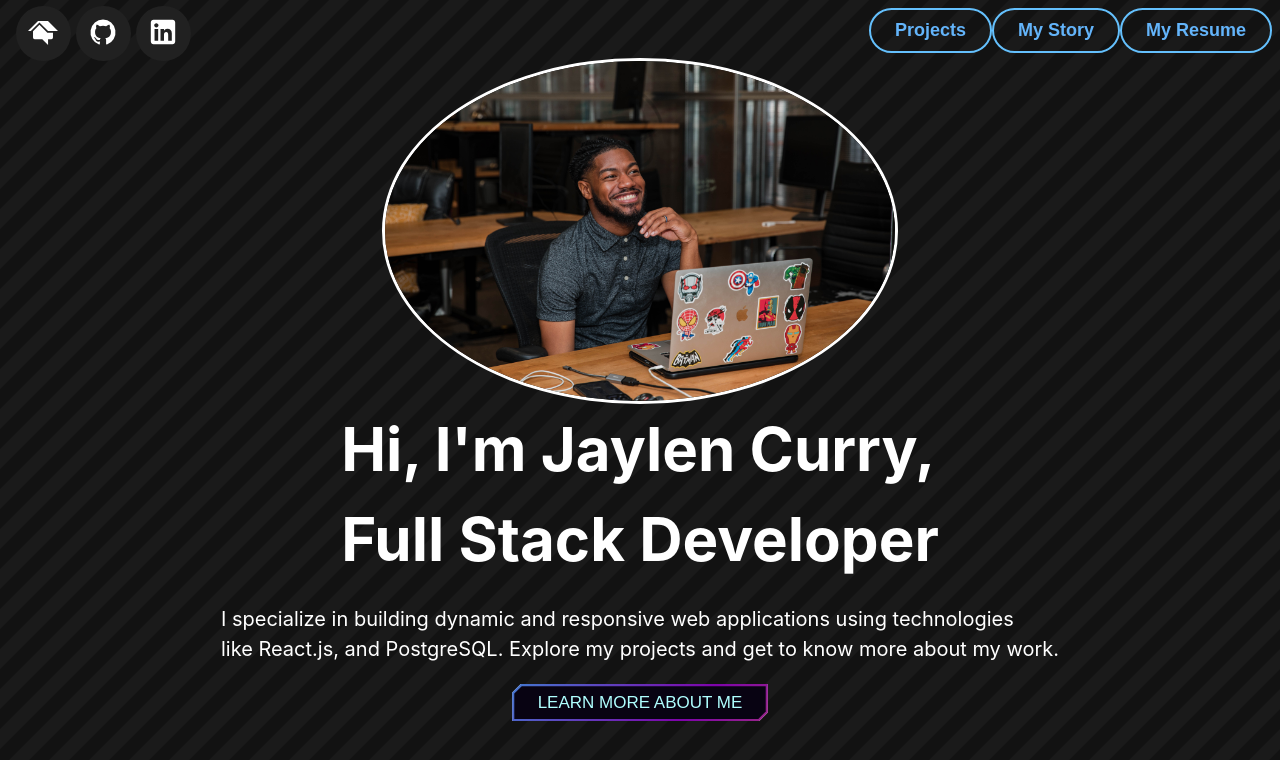
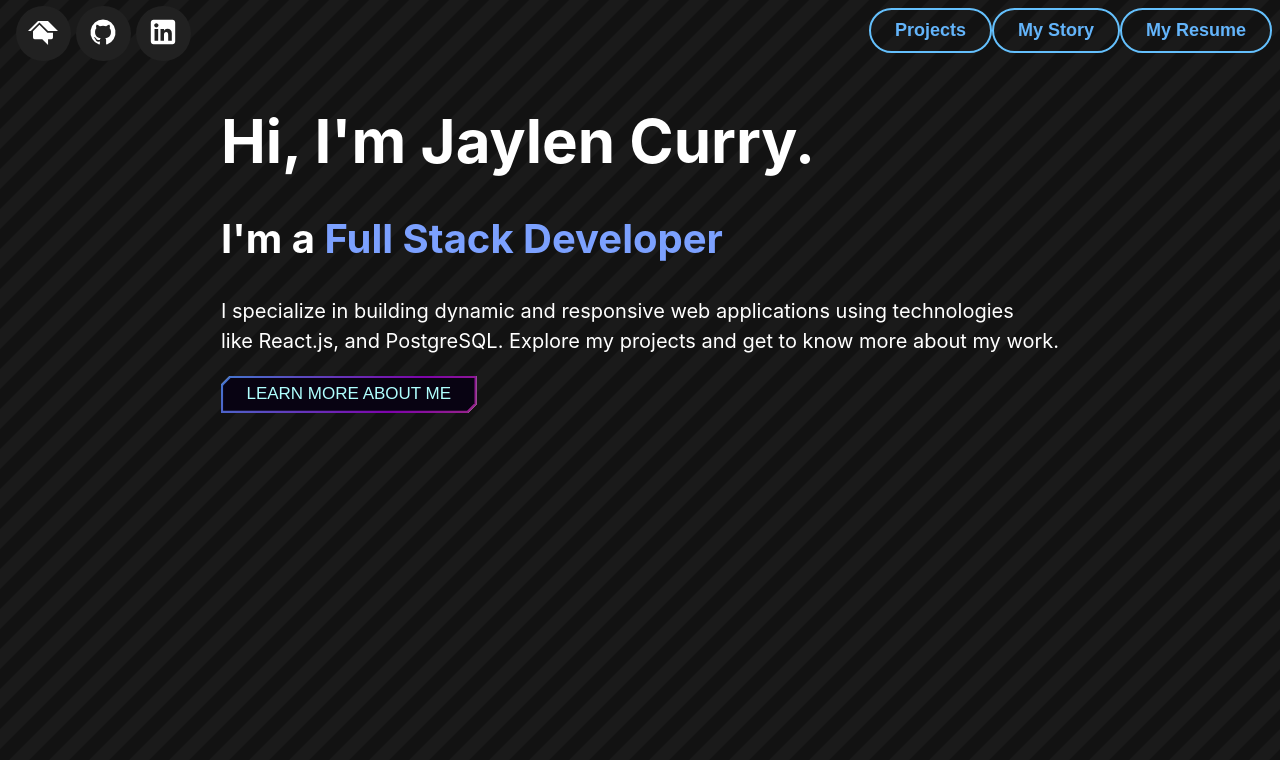
Before and after one commit to LeCurry24/MyPortfolio, a React (Vite) app: page / in a window 1280 px wide. Shown: the top 760 px of the page. Built offline with nearby package versions, Linux system fonts and the light colour scheme.

Commit message:
just some small changes

```diff
--- a/src/Components/AboutPage.jsx
+++ b/src/Components/AboutPage.jsx
@@ -13,7 +13,7 @@
           <h2 className={styles.aboutTitle}>About Me.</h2>
           <div>
             <p className={styles.aboutMeParagragh}>
-              <span>H</span>ey! I'm Jaylen Curry, a dedicated Full-stack
+              <span className={styles.span}>H</span>ey! I'm Jaylen Curry, a dedicated Full-stack
               Software Engineer from Greenville, SC. My tech journey began with
               a challenging 12-week immersive boot camp at Carolina Code School,
               where I gained practical experience in HTML, CSS, JavaScript,
--- a/src/Components/AboutPage.module.css
+++ b/src/Components/AboutPage.module.css
@@ -4,6 +4,7 @@
   /* background-color: rgba(58, 57, 57, 0.42); */
   width: 50%;
   margin-top: 5%;
+
 
   .aboutTitle{
     display: flex;
@@ -15,6 +16,7 @@
   .aboutMe {
     display: flex;
     flex-direction: column;
+
     margin-bottom: 10%;
 
     .aboutMeParagragh {
--- a/src/Components/Home.jsx
+++ b/src/Components/Home.jsx
@@ -4,8 +4,9 @@
 const Home = () => {
   return (
     <div className={styles.homePage}>
-      <img className={styles.aboutPhoto} src="./HomePhoto.jpg" alt="" />
-      <h1 className={styles.h1}>Hi, I'm Jaylen Curry,<br></br>Full Stack Developer</h1>
+      {/* <img className={styles.aboutPhoto} src="./HomePhoto.jpg" alt="" /> */}
+      <h1 className={styles.h1}>Hi, I'm Jaylen Curry.<br /><span className={styles.imA}>I'm a </span><span className={styles.fullDev}>Full Stack Developer</span></h1>
+      {/* <p className={styles.fullStackHame}></p> */}
       <p>
         I specialize in building dynamic and responsive web applications using
         technologies<br></br>like React.js, and PostgreSQL. Explore my projects and get
--- a/src/Components/Home.module.css
+++ b/src/Components/Home.module.css
@@ -1,8 +1,8 @@
 .homePage {
   display: flex;
   flex-direction: column;
-  align-items: center;
-  height: 50vh;
+  margin-top: 3%;
+
 
   .h1{
     font-size: 60px;
@@ -22,6 +22,17 @@
     border-radius: 100%;
   }
 }
+
+.imA{
+  font-size: 40px;
+}
+
+.fullDev{
+  font-size: 40px;
+  color: rgb(124, 161, 255);
+}
+
+
 
 @media screen and (max-width: 450px) {
     .aboutPhoto{
--- a/src/Components/MyStory.jsx
+++ b/src/Components/MyStory.jsx
@@ -11,7 +11,7 @@
           <div className={styles.p}>
           <h2 className={styles.myStory}>My Story</h2>
             <p>
-              <span>H</span>i, my name is Jaylen and I'm going to tell you my
+              <span className={styles.span}>H</span>i, my name is Jaylen and I'm going to tell you my
               story so let's get right into it. So it all started in elementary
               school. I went through school in special classes. Everyone I tell
               that to would always be surprised and say they would have never
@@ -37,7 +37,7 @@
             <h4>The Move To Greenville</h4>
             <p>
               {" "}
-              <span>N</span>ow that I have graduated and trying to figure out
+              <span className={styles.span}>N</span>ow that I have graduated and trying to figure out
               what is next for me I attended college but instantly College was
               not for me. So I dropped out of college and I moved to Greenville
               South Carolina with my dad to work. I also tried to start my
--- a/src/Components/MyStory.module.css
+++ b/src/Components/MyStory.module.css
@@ -21,7 +21,7 @@
   }
 
 
-  span{
+  .span{
       background-color: rgb(80, 150, 255);
       padding: 1%;
       border-radius: 10%;
--- a/src/Components/SoftSkills.jsx
+++ b/src/Components/SoftSkills.jsx
@@ -5,7 +5,7 @@
   return (
     <div className={styles.bgblue}>
       <div className={styles.card}>
-        <h5>Programming Skills </h5>
+        <h5>Soft Skills </h5>
         <ul className={styles.skills}>
           <li>Self-starter</li>
           <li>People-centric</li>
--- a/src/Pages/Layout.jsx
+++ b/src/Pages/Layout.jsx
@@ -22,7 +22,7 @@
             <Linkedin />
           </button>
         </div>
-        <div>
+        <div className={styles.leftSideBtn}>
           <Link to={"/projact"}>
             <button className={styles.resumeBtn}>Projects</button>
           </Link>
--- a/src/Pages/Layout.module.css
+++ b/src/Pages/Layout.module.css
@@ -1,7 +1,7 @@
 .content{
     display: flex;
+    flex-direction: column;
     align-items: center;
-    flex-direction: column;
 
 
 
@@ -63,6 +63,7 @@
   }
 
   /* resume button */
+
   .resumeBtn {
     cursor: pointer;
     position: relative;
```
